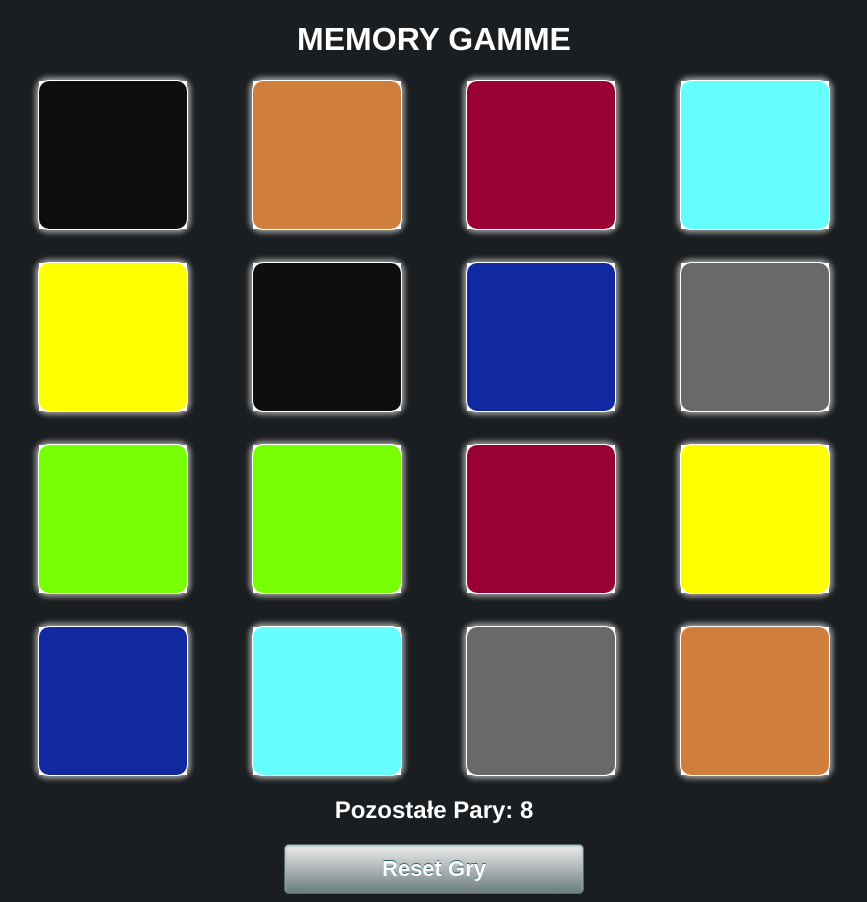
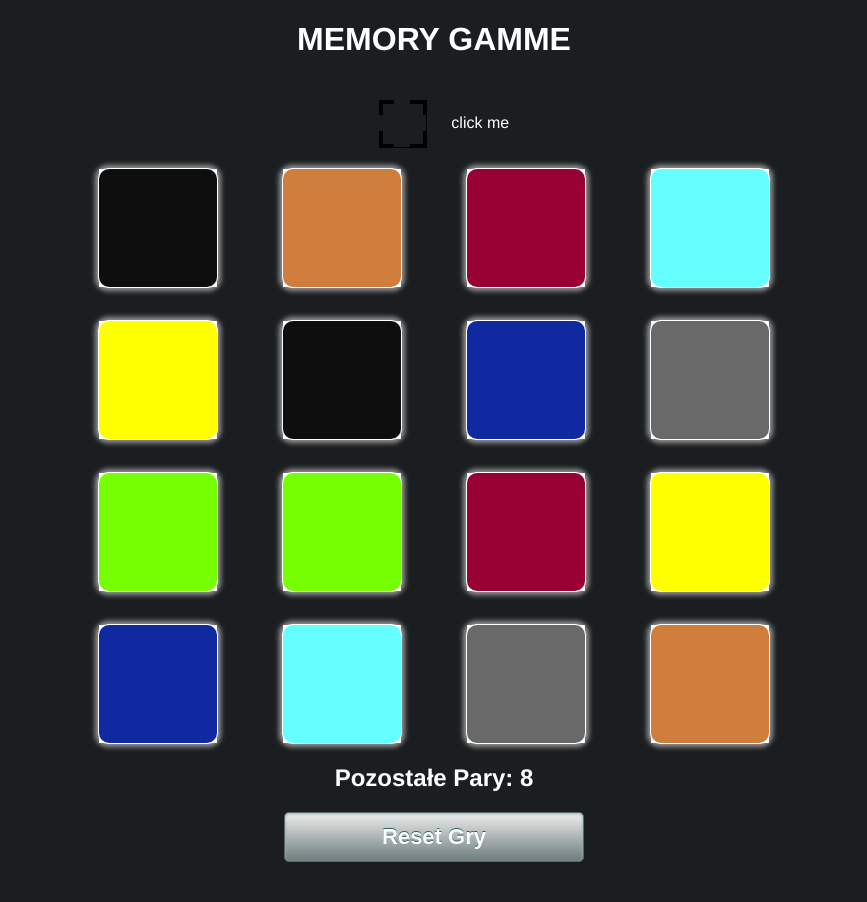
Before and after one commit to atipezda/memory-game-vue, a Vue app: page / in a window 1280 px wide. Shown: the whole page, without its empty margins (206-1073 px from the left). After the commit the page ends 870 px from the top, so only its background shows below. Built offline with nearby package versions, Linux system fonts and the light colour scheme.

Commit message:
fullscreen

```diff
--- a/src/App.vue
+++ b/src/App.vue
@@ -1,5 +1,7 @@
 <template>
   <h1>MEMORY GAMME</h1>
+  <button @click="openFullScreen" class="fullScreenButton"></button>
+  click me
   <section class="gameBoard">
     <Card
       v-for="(card, index) in cardList"
@@ -24,6 +26,11 @@ export default {
   name: "App",
   components: {
     Card,
+  },
+  data() {
+    return {
+      fullScreen: false,
+    };
   },
   setup() {
     const cardList = ref([]);
@@ -60,6 +67,16 @@ export default {
         };
       });
     };
+    const openFullScreen = () => {
+      if (document.fullscreenElement) {
+        document
+          .exitFullscreen()
+          .then(() => console.log("Document Exited from Full screen mode"))
+          .catch((err) => console.error(err));
+      } else {
+        document.documentElement.requestFullscreen();
+      }
+    };
 
     const cardItems = [
       "#66FFFF",
@@ -91,8 +108,7 @@ export default {
       };
     });
 
-
-  const flipCard = (payload) => {
+    const flipCard = (payload) => {
       cardList.value[payload.position].visible = true;
       if (userSelection.value[0]) {
         if (userSelection.value[0].position === payload.position) {
@@ -136,6 +152,7 @@ export default {
       flipCard,
       userSelection,
       MatchStatus,
+      openFullScreen,
       shuffleCards,
       restartGame,
     };
@@ -144,13 +161,16 @@ export default {
 </script>
 
 <style>
+@import url("https://fonts.googleapis.com/css?family=Varela+Round");
+
 body {
+  font-family: "Varela Round", sans-serif;
   background-color: #1b1e20;
+  color: #fff;
 }
 h1,
 h2 {
   text-align: center;
-  color: #fff;
 }
 #app {
   font-family: Avenir, Helvetica, Arial, sans-serif;
@@ -159,8 +179,8 @@ h2 {
 }
 .gameBoard {
   display: grid;
-  grid-template-columns: repeat(4, 150px);
-  grid-template-rows: repeat(4, 150px);
+  grid-template-columns: repeat(4, 120px);
+  grid-template-rows: repeat(4, 120px);
   grid-column-gap: 5vw;
   grid-row-gap: 4vh;
   justify-content: center;
@@ -182,4 +202,35 @@ h2 {
   text-decoration: none;
   text-shadow: 0px -1px 0px #2b665e;
 }
+.fullScreenButton {
+  margin: 20px;
+  color: #1ccece;
+  background-color: #1b1e20;
+  font-size: 3rem;
+  vertical-align: middle;
+  box-sizing: border-box;
+  display: inline-block;
+  border: 0.1em solid black;
+  width: 1em;
+  height: 1em;
+  position: relative;
+}
+.fullScreenButton:before,
+.fullScreenButton:after {
+  content: "";
+  background: #1b1e20;
+  position: absolute;
+}
+.fullScreenButton:before {
+  width: 0.333em;
+  height: 1em;
+  left: 0.233em;
+  top: -0.1em;
+}
+.fullScreenButton:after {
+  width: 1em;
+  height: 0.333em;
+  top: 0.233em;
+  left: -0.1em;
+}
 </style>
```
